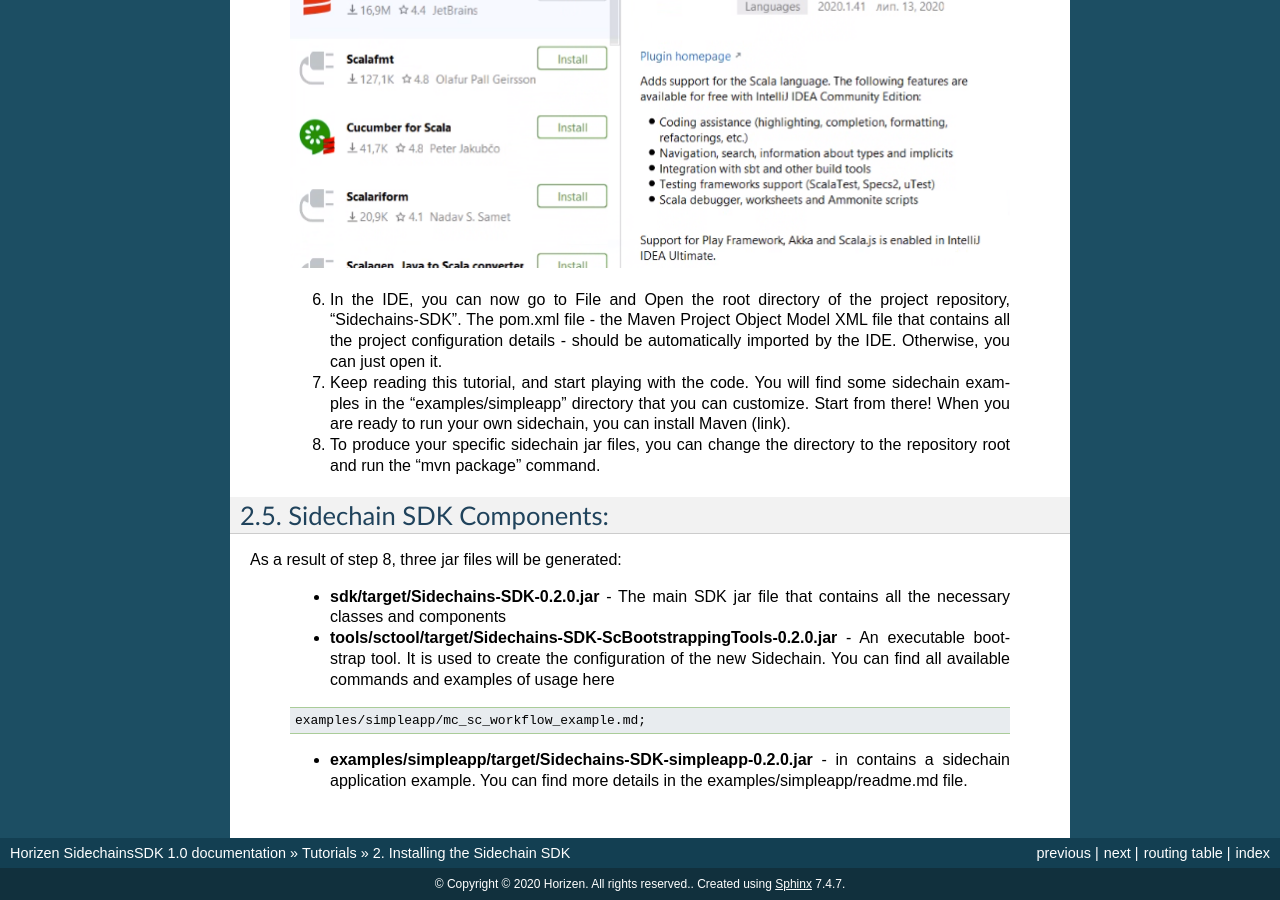
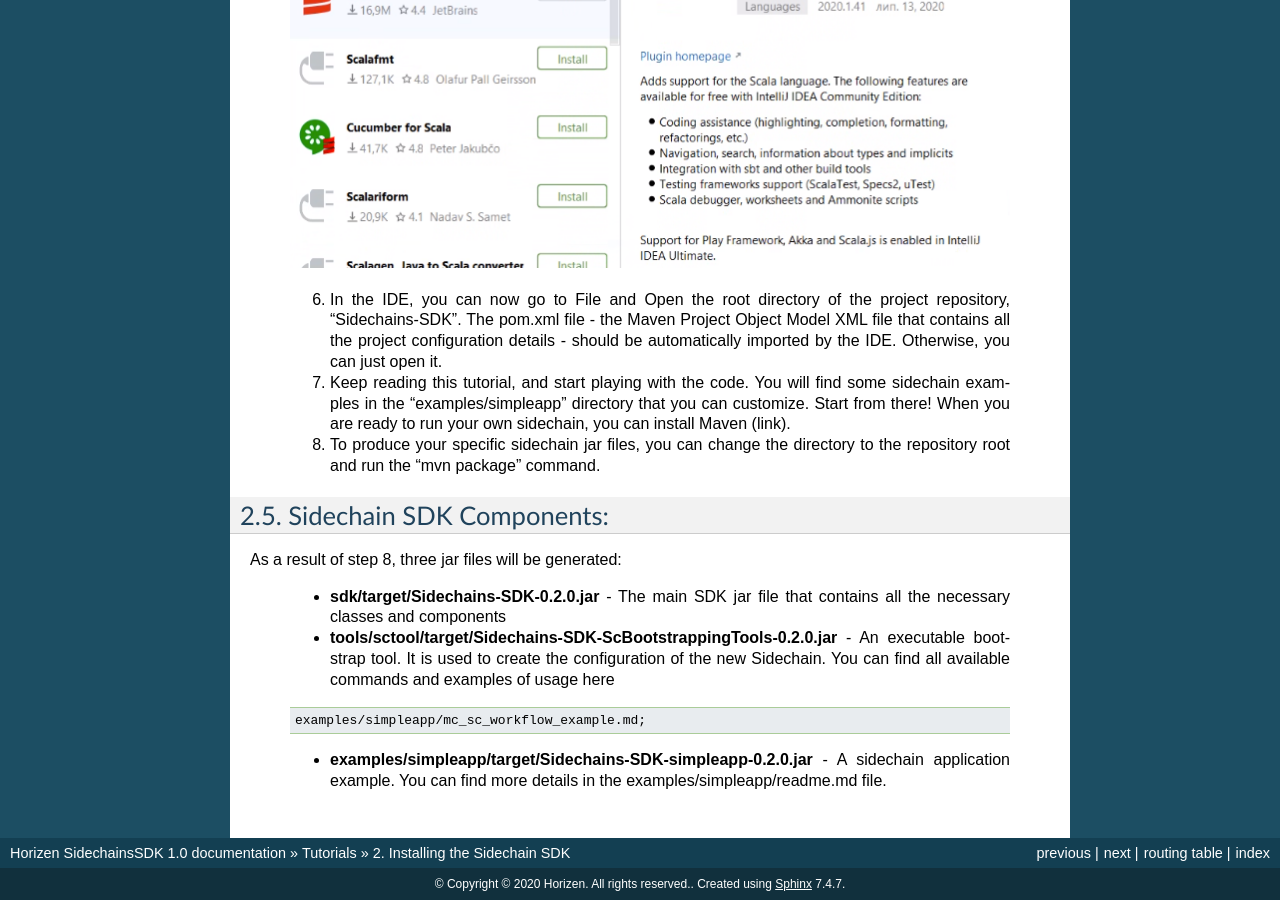
Before and after one commit to megaluck/documentation, a Sphinx documentation site: the page built from docs/introduction/01-install.rst, in a window 1280 px wide and 900 px high, scrolled down 1531 px. Built offline with Sphinx 7.4.7, drawn with Linux system fonts in a browser that asks for light colours.

Commit message:
continuation of line breaks ....

```diff
--- a/docs/introduction/01-install.rst
+++ b/docs/introduction/01-install.rst
@@ -78,4 +78,4 @@
 
       examples/simpleapp/mc_sc_workflow_example.md;
 
-  * **examples/simpleapp/target/Sidechains-SDK-simpleapp-0.2.0.jar** - in contains a sidechain application example. You can find more details in the examples/simpleapp/readme.md file.
+  * **examples/simpleapp/target/Sidechains-SDK-simpleapp-0.2.0.jar** - A sidechain application example. You can find more details in the examples/simpleapp/readme.md file.
```
